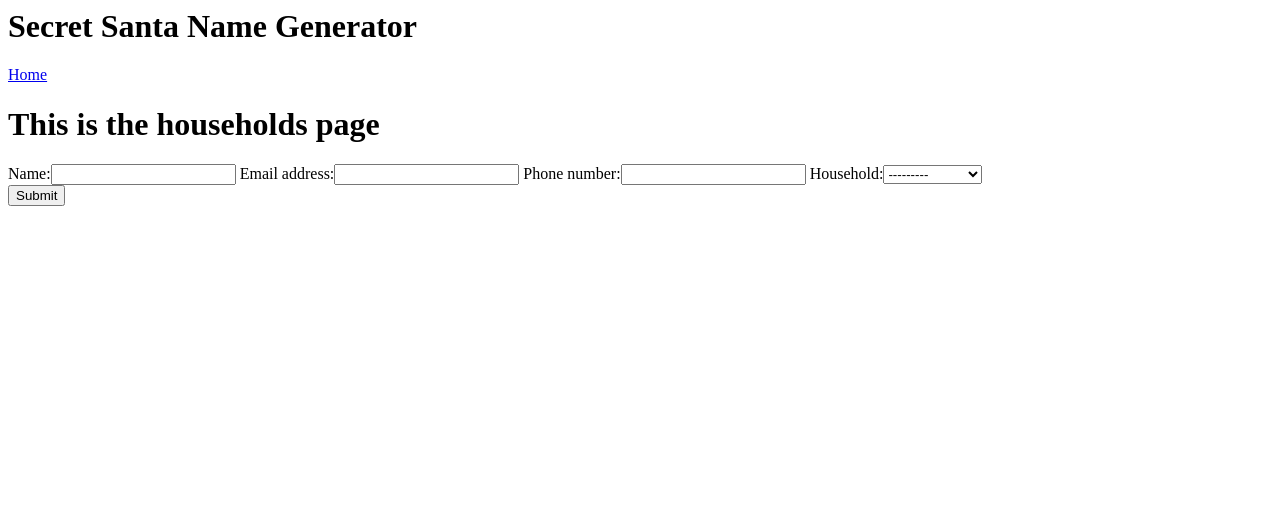
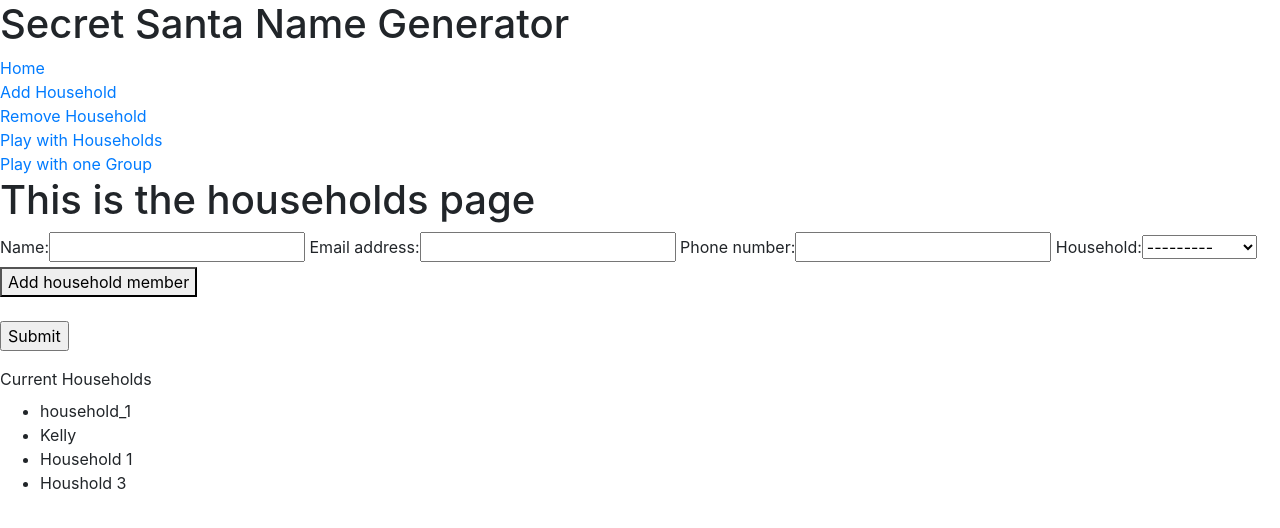
Before and after one commit to lkelly02/Secret_santa_django, a Django app: page /game/play_by_households/ in a window 1280 px wide. Shown: the top 528 px of the page. Run offline with Django 3.2, Linux system fonts and the light colour scheme; data comes from the database, SQL or seed files in the repository; both versions use the stored data as it was after the commit; some libraries are stand-ins or nearby versions.

Commit message:
new html templates & changes to forms

```diff
--- a/game/forms.py
+++ b/game/forms.py
@@ -1,6 +1,34 @@
-from django.forms import modelformset_factory
-from .models import HouseholdMember
+from django.forms import modelformset_factory, ModelForm
+from .models import HouseholdMember, Household
+from crispy_forms.helper import FormHelper
+from crispy_forms.layout import Button
+
+
+class HouseholdForm(ModelForm):
+    class Meta:
+        Household
+        fields = ("name",)
+
+
+class HouseholdMemberForm(ModelForm):
+    class Meta:
+        HouseholdMember
+        fields = ("name", "email_address", "phone_number", "household")
+
+
+# class HouseholdMemberFormSetHelper(FormHelper):
+#     def __init__(self, *args, **kwargs):
+#         super().__init__(*args, **kwargs)
+#         self.helper = FormHelper()
+#         self.helper.form_id = 'id-exampleForm'
+#         self.helper.form_class = 'blueForms'
+#         self.helper.form_method = 'post'
+#         self.helper.form_action = 'submit_survey'
+#         self.helper.add_input(Button('submit', 'Submit'))
 
 
 HouseholdMemberFormSet = modelformset_factory(
-    HouseholdMember, fields=('name', 'email_address', 'phone_number', 'household'))
+    HouseholdMember, form=HouseholdMemberForm)
+
+
+HouseholdFormSet = modelformset_factory(Household, HouseholdForm)
--- a/game/templates/play_by_households.html
+++ b/game/templates/play_by_households.html
@@ -1,13 +1,26 @@
 {% extends 'base.html' %}
 
 {% block title %}Households{% endblock %}
-{% block content %}
+{% block content-main %}
+    {% load crispy_forms_tags %}
     <h1>This is the households page</h1>
+    {% comment %} {% crispy forms helper %} {% endcomment %}
     <form action="" method="POST">
         {% csrf_token %}
         {{ forms }}
+        <button onclick="myFunction()">Add household member</button>
+        <br>
         <br>
         <input type="submit" value="Submit">
     </form>
-
-{% endblock  %}
+    <div>
+        <label>Current Households</label>
+        <ul>
+            {% for Household in Households %}
+            <li>
+                {{ Household.name }}
+            </li>
+            {% endfor %}
+        </ul>
+    </div>
+{% endblock %}
--- a/game/templates/thanks.html
+++ b/game/templates/thanks.html
@@ -2,6 +2,6 @@
 
 {% block title %}Thanks for Playing{% endblock  %}
 
-{% block content %}
+{% block content-main %}
     <h3>Thanks for playing!!</h3>
 {% endblock  %}
--- a/game/urls.py
+++ b/game/urls.py
@@ -4,6 +4,8 @@ from . import views
 
 urlpatterns = [
     path('', views.play_game),
-    path('play_by_households/', views.households_formset),
+    path('play_by_households/', views.householdmember_formset),
+    path('play_by_households/add_household', views.add_household_formset),
+    path('play_by_households/remove_household', views.remove_household_formset),
     path('thanks/', views.thanks)
 ]
--- a/game/views.py
+++ b/game/views.py
@@ -1,7 +1,7 @@
 from django.http import HttpResponseRedirect
 from django.shortcuts import render
-from .forms import HouseholdMemberFormSet
-from .models import HouseholdMember
+from .forms import HouseholdMemberFormSet, HouseholdFormSet
+from .models import Household, HouseholdMember
 # Create your views here.
 
 
@@ -9,9 +9,10 @@ def play_game(request):
     return render(request, 'index.html')
 
 
-def households_formset(request):
+def householdmember_formset(request):
     form = HouseholdMemberFormSet(queryset=HouseholdMember.objects.none())
-
+    household_queryset = Household.objects.all()
+    # helper = HouseholdMemberFormSetHelper()
     if request.method == 'POST':
 
         form = HouseholdMemberFormSet(request.POST)
@@ -19,10 +20,36 @@ def households_formset(request):
         if form.is_valid():
             form.save()
             return HttpResponseRedirect('/./game/thanks')
-    context = {'forms': form}
+    context = {'forms': form, 'Households': list(
+        household_queryset)}
+
+    # add in 'helper': helper, to context if you uncomment helper variable.
 
     return render(request, 'play_by_households.html', context)
 
 
+def add_household_formset(request):
+    form = HouseholdFormSet(queryset=Household.objects.none())
+
+    if request.method == 'POST':
+
+        form = HouseholdFormSet(request.POST)
+
+        if form.is_valid():
+            form.save()
+            return HttpResponseRedirect('/./game/play_by_households')
+    context = {'householdform': form}
+
+    return render(request, 'add_household.html', context)
+
+
+def remove_household_formset(request):
+    household_list = Household.objects.all()
+
+    context = {'Household_list': list(household_list)}
+
+    return render(request, 'remove_household.html', context)
+
+
 def thanks(request):
     return render(request, 'thanks.html')
--- a/secret_santa_django/settings.py
+++ b/secret_santa_django/settings.py
@@ -40,7 +40,10 @@ INSTALLED_APPS = [
     'django.contrib.staticfiles',
     'debug_toolbar',
     'game',
+    'crispy_forms',
 ]
+
+CRISPY_TEMPLATE_PACK = 'bootstrap4'
 
 MIDDLEWARE = [
     'debug_toolbar.middleware.DebugToolbarMiddleware',
--- a/templates/base.html
+++ b/templates/base.html
@@ -5,20 +5,29 @@
     <meta http-equiv="X-UA-Compatible" content="IE=edge">
     <meta name="viewport" content="width=device-width, initial-scale=1.0">
     <title>{% block title %}Home{% endblock %}</title>
+    <link rel="stylesheet" href="https://stackpath.bootstrapcdn.com/bootstrap/4.4.1/css/bootstrap.min.css" integrity="sha384-Vkoo8x4CGsO3+Hhxv8T/Q5PaXtkKtu6ug5TOeNV6gBiFeWPGFN9MuhOf23Q9Ifjh" crossorigin="anonymous">
 </head>
 
 <body>
     <header>
         <h1>Secret Santa Name Generator</h1>
         <a href="/">Home</a><br>
+        {% block content-header %}
+        <a href="/game/play_by_households/add_household">Add Household</a><br>
+        <a href="/game/play_by_households/remove_household">Remove Household</a><br>
+        <a href="/game/play_by_households">Play with Households</a><br>
+        <a href="#">Play with one Group</a>
+        {% endblock %}
     </header>
     <main>
-        {% block content %}
-        <a href="/game/play_by_households">Play with Households</a><br>
-        <a href="#">Play with one Group</a>
+        {% block content-main %}
         <h2>Homepage</h2>
-        {% endblock %}
+        {% endblock content-main %}
+
     </main>
+    <script src="https://code.jquery.com/jquery-3.4.1.slim.min.js" integrity="sha384-J6qa4849blE2+poT4WnyKhv5vZF5SrPo0iEjwBvKU7imGFAV0wwj1yYfoRSJoZ+n" crossorigin="anonymous"></script>
+      <script src="https://cdn.jsdelivr.net/npm/popper.js@1.16.0/dist/umd/popper.min.js" integrity="sha384-Q6E9RHvbIyZFJoft+2mJbHaEWldlvI9IOYy5n3zV9zzTtmI3UksdQRVvoxMfooAo" crossorigin="anonymous"></script>
+      <script src="https://stackpath.bootstrapcdn.com/bootstrap/4.4.1/js/bootstrap.min.js" integrity="sha384-wfSDF2E50Y2D1uUdj0O3uMBJnjuUD4Ih7YwaYd1iqfktj0Uod8GCExl3Og8ifwB6" crossorigin="anonymous"></script>
 </body>
 
 </html>
```
Also changed, not shown: game/templates/add_household.html (added, +12 -0 lines), game/templates/index.html (+8 -6 lines), game/templates/remove_household.html (added, +13 -0 lines), db.sqlite3, 3 other files.
